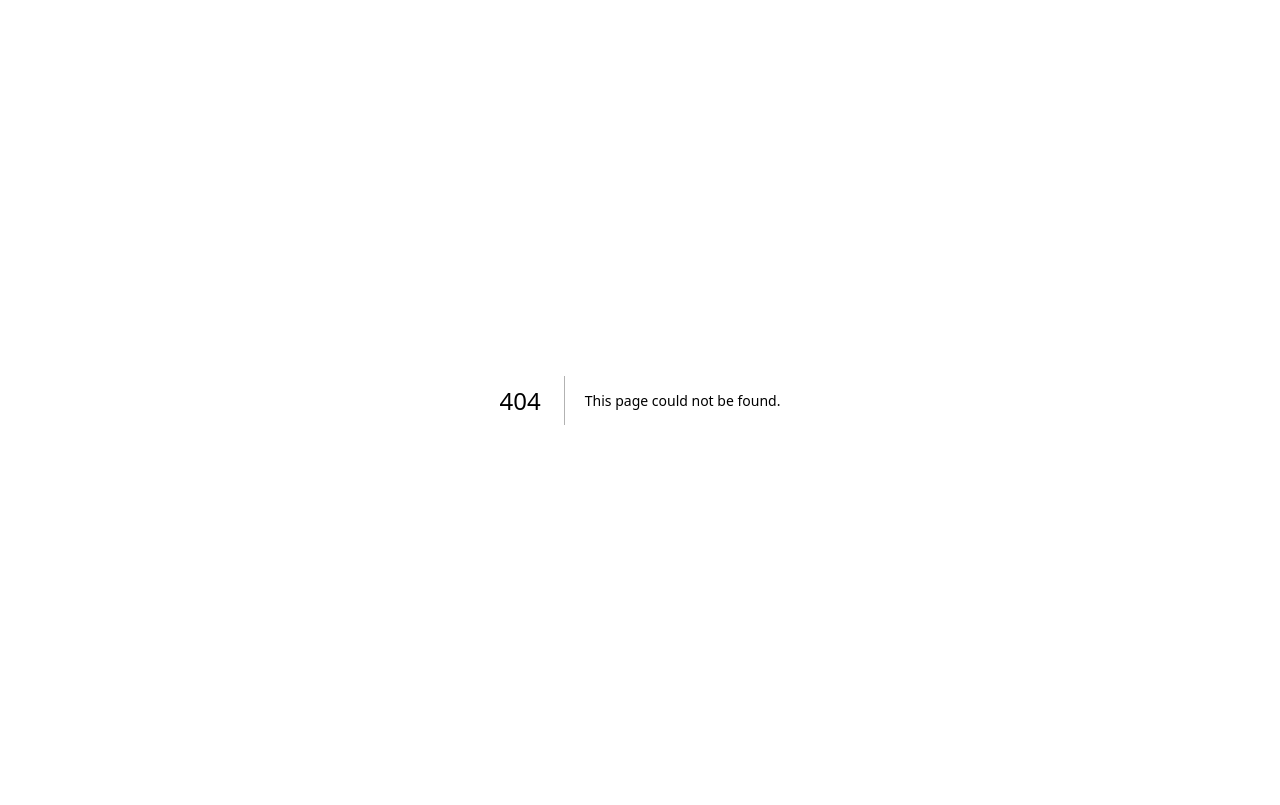
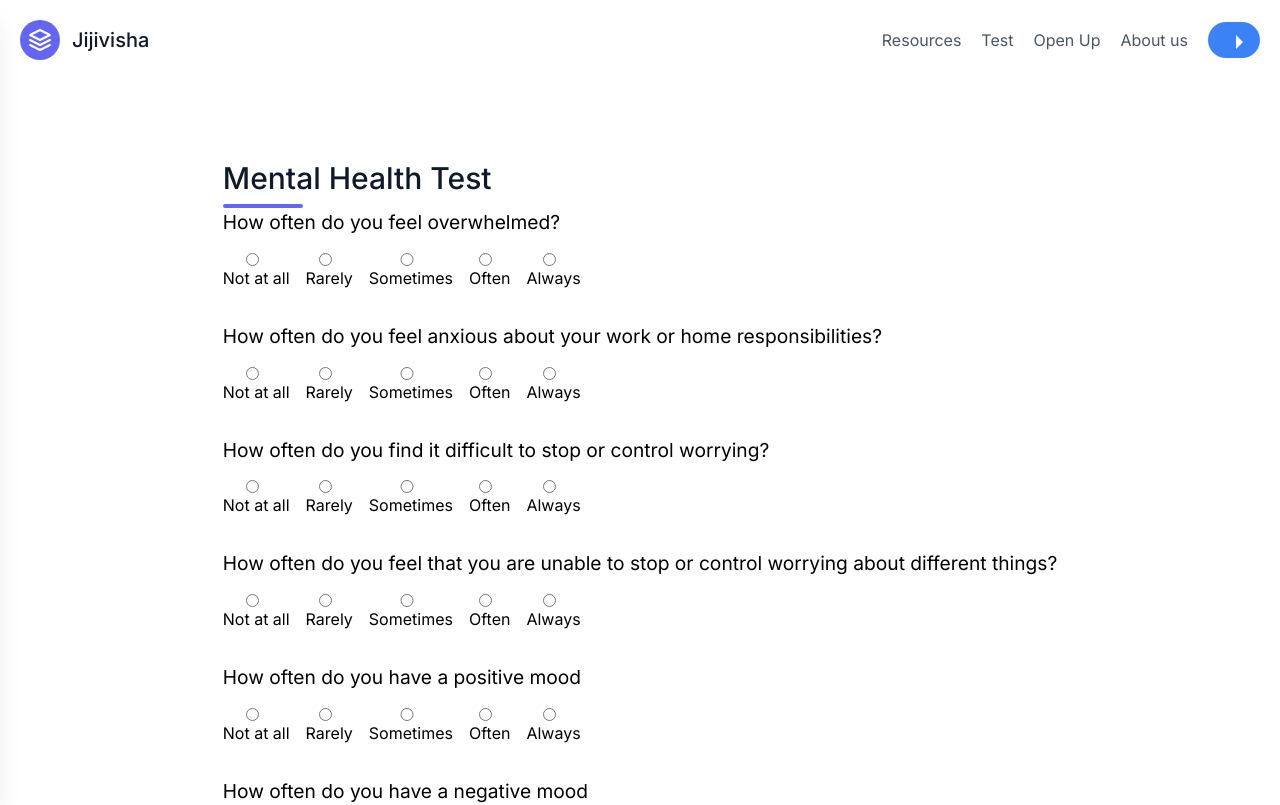
Before and after one commit to SwayamTakkamore/Batakz, a Next.js app in the folder frontend/: page /test in a window 1280 px wide. Before the commit this address had no page. Shown: the top 805 px of the page. Built offline with nearby package versions, Linux system fonts and the light colour scheme.

Commit message:
added test page

```diff
--- a/frontend/app/page.tsx
+++ b/frontend/app/page.tsx
@@ -3,6 +3,7 @@ import Hero from "@/components/hero";
 import Articles from "@/components/articles";
 import Steps from "@/components/steps"
 import Footer from "@/components/footer";
+import Faram from "@/components/faram";
 
 export default function Home(): JSX.Element {
   return (
--- /dev/null
+++ b/frontend/app/test/page.tsx
@@ -0,0 +1,13 @@
+import Navbar from "@/components/navbar";
+import Faram from "@/components/faram";
+import Footer from "@/components/footer";
+
+export default function Home(): JSX.Element {
+  return (
+    <div style={{ backgroundColor: 'white'}}>
+      <Navbar />
+      <Faram />
+      <Footer />
+    </div>
+  );
+}
--- /dev/null
+++ b/frontend/components/faram.tsx
@@ -0,0 +1,70 @@
+// pages/index.js
+"use client";
+import Head from 'next/head';
+import { useState } from 'react';
+import styles from '../styles/Home.module.css';
+
+const questions = [
+    "How often do you feel overwhelmed?",
+    "How often do you feel anxious about your work or home responsibilities?",
+    "How often do you find it difficult to stop or control worrying?",
+    "How often do you feel that you are unable to stop or control worrying about different things?",
+    "How often do you have a positive mood",
+    "How often do you have a negative mood",
+    "How often do you experience feelings of loneliness or isolation?",
+];
+
+const options = ["Not at all", "Rarely", "Sometimes", "Often", "Always"];
+
+export default function Faram() {
+  const [answers, setAnswers] = useState(Array(questions.length).fill(''));
+
+  const handleOptionChange = (questionIndex: number, optionIndex: number) => {
+    const newAnswers = [...answers];
+    newAnswers[questionIndex] = options[optionIndex];
+    setAnswers(newAnswers);
+  };
+
+  return (
+    <div className={styles.container}>
+      <Head>
+        <title>Mental Health Test</title>
+        <meta name="description" content="Mental Health Test" />
+        <link rel="icon" href="/favicon.ico" />
+      </Head>
+
+      <main className={styles.main}>
+        {/* <h1 className={styles.title}>Mental Health Test</h1> */}
+        <h1 className="sm:text-3xl text-2xl font-medium title-font mb-2 text-gray-900">Mental Health Test</h1>
+        <div className="h-1 w-20 bg-indigo-500 rounded"></div>
+
+        <form>
+          {questions.map((question, index) => (
+            <div key={index} className={styles.questionContainer}>
+              <p className={styles.question}>{question}</p>
+              <div className={styles.options}>
+                {options.map((option, optionIndex) => (
+                  <label key={optionIndex} className={styles.optionLabel}>
+                    <input
+                      type="radio"
+                      name={`question-${index}`}
+                      value={option}
+                      onChange={() => handleOptionChange(index, optionIndex)}
+                      checked={answers[index] === option}
+                      className={styles.radioInput}
+                    />
+                    {option}
+                  </label>
+                ))}
+              </div>
+            </div>
+          ))}
+        </form>
+      </main>
+
+      <footer className={styles.footer}>
+        <p>© {new Date().getFullYear()} Mental Health Test</p>
+      </footer>
+    </div>
+  );
+}
--- a/frontend/components/navbar.tsx
+++ b/frontend/components/navbar.tsx
@@ -53,7 +53,7 @@ const Navbar = () => {
         </div>
         <nav className="md:ml-auto flex flex-wrap items-center text-base justify-center">
           <Link href="/resources" className="mr-5 hover:text-gray-900">Resources</Link>
-          <a className="mr-5 hover:text-gray-900">Test</a>
+          <Link href="/test" className="mr-5 hover:text-gray-900">Test</Link>
           <a className="mr-5 hover:text-gray-900">Open Up</a>
           <a className="mr-5 hover:text-gray-900">About us</a>
         </nav>
--- a/frontend/package.json
+++ b/frontend/package.json
@@ -9,6 +9,8 @@
     "lint": "next lint"
   },
   "dependencies": {
+    "@nextui-org/react": "^2.2.10",
+    "framer-motion": "^11.0.8",
     "next": "14.1.1",
     "react": "^18",
     "react-dom": "^18"
--- /dev/null
+++ b/frontend/styles/Home.module.css
@@ -0,0 +1,46 @@
+/* styles/Home.module.css */
+.container {
+    min-height: 100vh;
+    display: flex;
+    flex-direction: column;
+    justify-content: center;
+    align-items: center;
+  }
+
+  .main {
+    padding: 5rem 0;
+  }
+
+  .title {
+    font-size: 2rem;
+    margin-bottom: 2rem;
+  }
+
+  .questionContainer {
+    margin-bottom: 2rem;
+  }
+
+  .question {
+    font-size: 1.2rem;
+    margin-bottom: 1rem;
+  }
+
+  .options {
+    display: flex;
+    gap: 1rem;
+  }
+
+  .optionLabel {
+    display: flex;
+    flex-direction: column;
+  }
+
+  .radioInput {
+    margin-right: 0.5rem;
+  }
+
+  .footer {
+    margin-top: auto;
+    padding: 1rem;
+    text-align: center;
+  }
```
Also changed, not shown: 1 other file (tests, documents, lock files or other folders).
